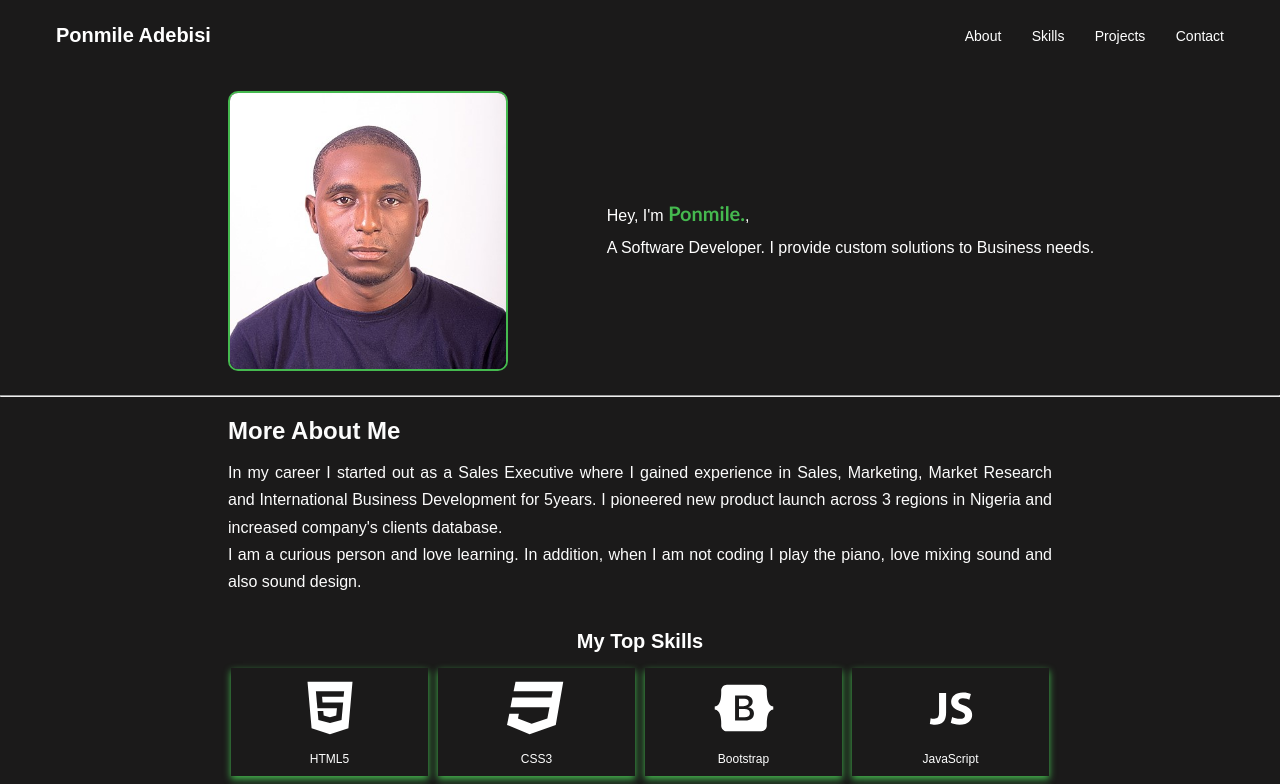
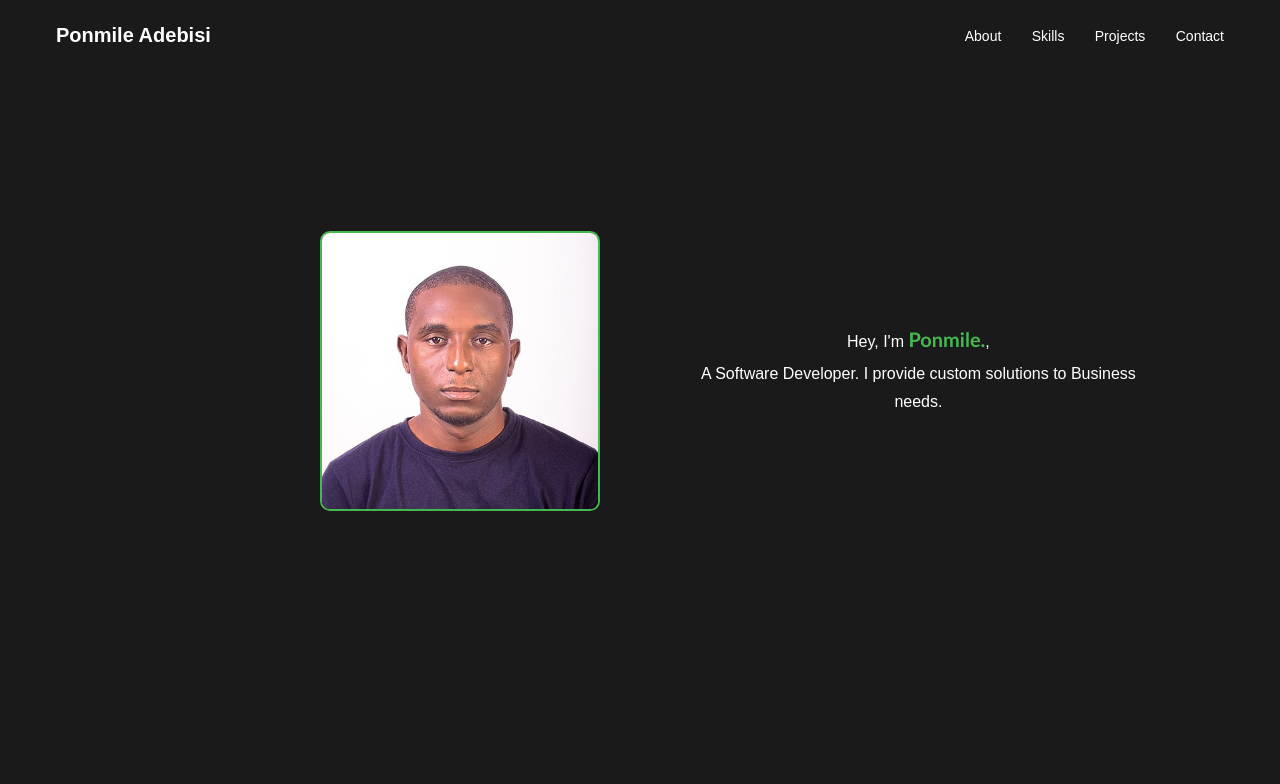
Before and after one commit to pjmiles/mYportfolio, a React (Create React App) app: page / in a window 1280 px wide. Shown: the top 784 px of the page. Built offline with nearby package versions, Linux system fonts and the light colour scheme.

Commit message:
style adjusted

```diff
--- a/src/styles/About.css
+++ b/src/styles/About.css
@@ -2,24 +2,26 @@
     background: var(--primary-dark);
     display: flex;
     align-items: center;
-    justify-content: center;
+    justify-content: space-evenly;
     gap: 2.3rem;
-    max-width: 67rem;
-    margin: auto;
-    padding: 20px 20px;
+    max-width: 90%;
+    margin: 10rem 5rem 20rem 5rem;
+    /* padding: 20px 20px; */
     text-align: justify;
+
 }
 
 .about-section img {
     height: 17.5rem;
     width: 17.5rem;
-    margin-left: 6.5rem;
+    margin-left: 15rem;
 }
 
 .about-header {
     max-width: 40rem;
     padding: 60px;
     margin: 0 auto;
+    text-align: center;
 }
 
 .about-header p {
@@ -38,6 +40,19 @@
     font-weight: 800;
     font-family: 'Trebuchet MS', 'Lucida Sans Unicode', 'Lucida Grande', 'Lucida Sans', Arial, sans-serif;
 }
+
+.more-aboutme{
+    margin-top: 15rem;
+}
+
+.separator {
+    height: 2px;
+    width: 70%;
+    margin: auto auto 5rem;
+    background-color: var(--btn-color);
+    text-align: center;
+    border: none;
+  }
 
 /* for image */
 
```
